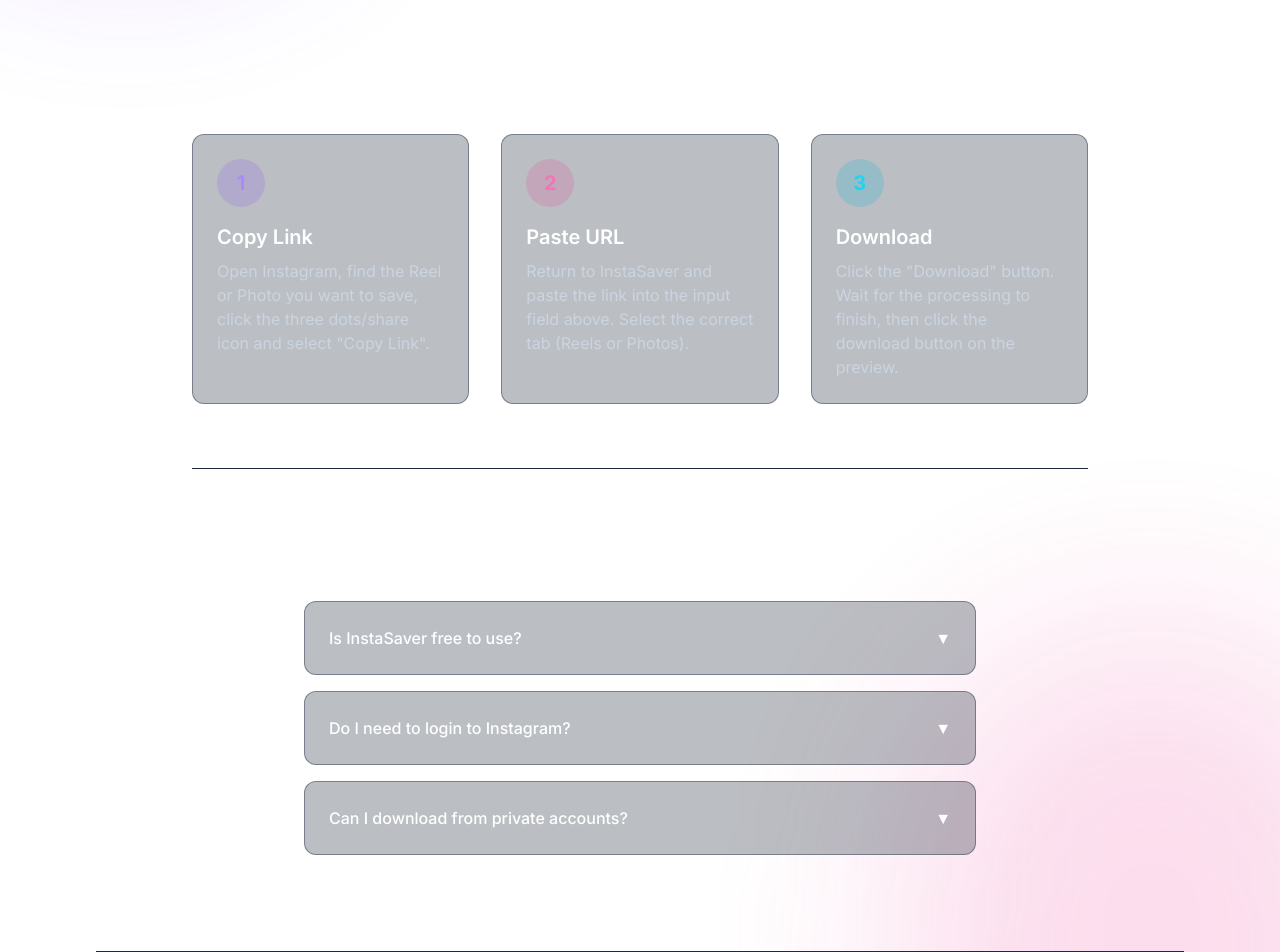
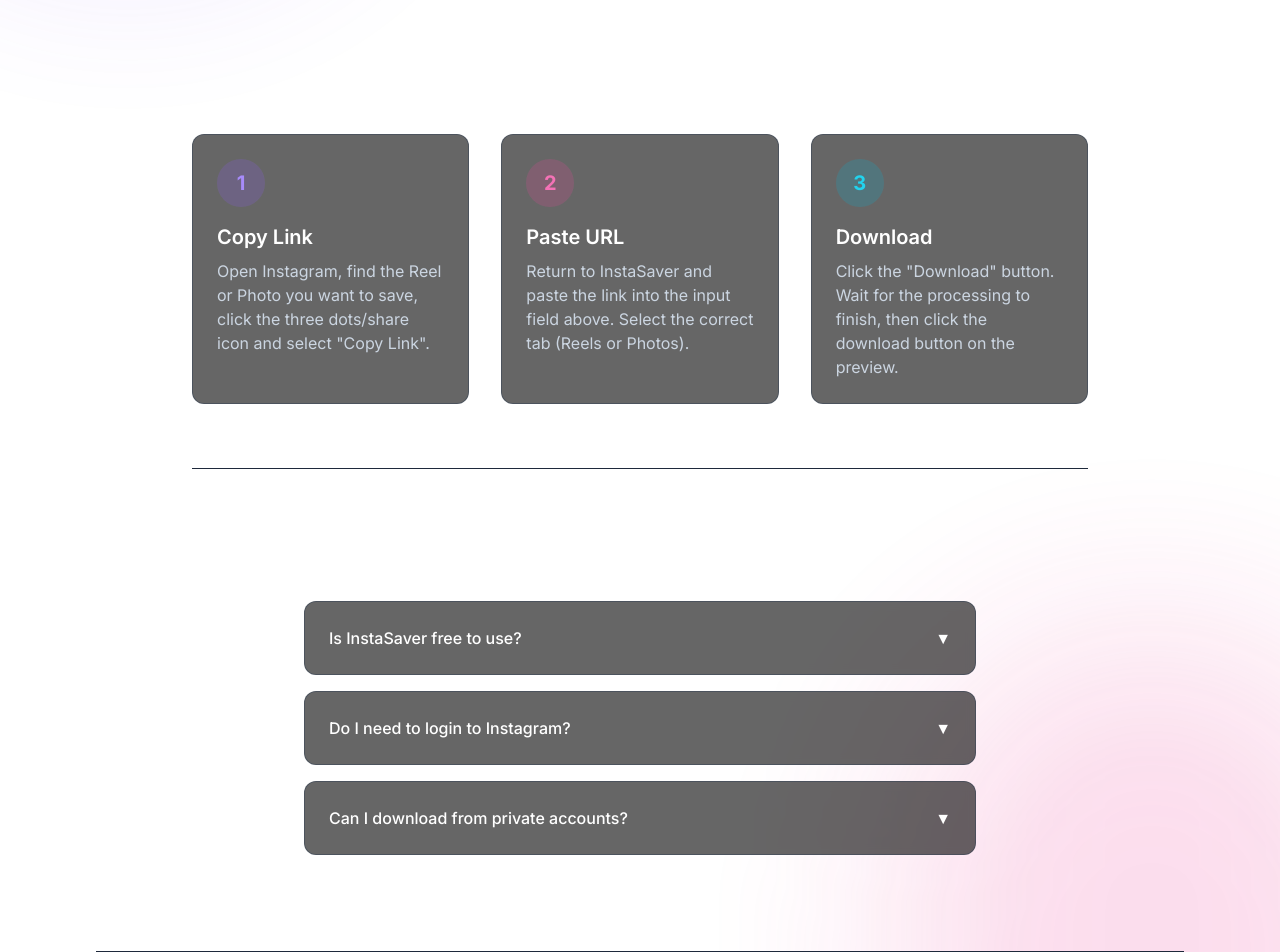
Before and after one commit to raghuvanshi01/InstagramReelDloader, a Next.js app: page / in a window 1280 px wide. Shown: the part 560-1512 px from the top of the page. Built offline with nearby package versions, Linux system fonts and the light colour scheme.

Commit message:
UI Polish: High Contrast Mode for better readability

```diff
--- a/app/globals.css
+++ b/app/globals.css
@@ -62,7 +62,7 @@
 }
 
 .glass-card {
-  background: rgba(255, 255, 255, 0.05);
+  background: rgba(0, 0, 0, 0.7);
   backdrop-filter: blur(10px);
   border: 1px solid rgba(255, 255, 255, 0.1);
   border-radius: 1rem;
--- a/app/page.js
+++ b/app/page.js
@@ -146,17 +146,17 @@
                 <h2 className="text-3xl font-bold text-white mb-8 text-center">How to Download Instagram Reels & Photos</h2>
 
                 <div className="grid md:grid-cols-3 gap-8 mb-16">
-                    <div className="bg-slate-800/30 p-6 rounded-xl border border-slate-700/50">
+                    <div className="bg-black/60 p-6 rounded-xl border border-slate-700/50 backdrop-blur-sm">
                         <div className="bg-violet-500/20 w-12 h-12 rounded-full flex items-center justify-center mb-4 text-violet-400 font-bold text-xl">1</div>
                         <h3 className="text-xl font-semibold text-white mb-2">Copy Link</h3>
                         <p>Open Instagram, find the Reel or Photo you want to save, click the three dots/share icon and select "Copy Link".</p>
                     </div>
-                    <div className="bg-slate-800/30 p-6 rounded-xl border border-slate-700/50">
+                    <div className="bg-black/60 p-6 rounded-xl border border-slate-700/50 backdrop-blur-sm">
                         <div className="bg-pink-500/20 w-12 h-12 rounded-full flex items-center justify-center mb-4 text-pink-400 font-bold text-xl">2</div>
                         <h3 className="text-xl font-semibold text-white mb-2">Paste URL</h3>
                         <p>Return to InstaSaver and paste the link into the input field above. Select the correct tab (Reels or Photos).</p>
                     </div>
-                    <div className="bg-slate-800/30 p-6 rounded-xl border border-slate-700/50">
+                    <div className="bg-black/60 p-6 rounded-xl border border-slate-700/50 backdrop-blur-sm">
                         <div className="bg-cyan-500/20 w-12 h-12 rounded-full flex items-center justify-center mb-4 text-cyan-400 font-bold text-xl">3</div>
                         <h3 className="text-xl font-semibold text-white mb-2">Download</h3>
                         <p>Click the "Download" button. Wait for the processing to finish, then click the download button on the preview.</p>
@@ -166,8 +166,8 @@
                 <div className="border-t border-slate-800 pt-16">
                     <h2 className="text-3xl font-bold text-white mb-8 text-center">Frequently Asked Questions</h2>
                     <div className="space-y-4 max-w-2xl mx-auto">
-                        <details className="group bg-slate-800/30 rounded-xl border border-slate-700/50 overflow-hidden">
-                            <summary className="flex justify-between items-center p-6 cursor-pointer font-medium text-white hover:bg-slate-800/50 transition">
+                        <details className="group bg-black/60 rounded-xl border border-slate-700/50 overflow-hidden backdrop-blur-sm">
+                            <summary className="flex justify-between items-center p-6 cursor-pointer font-medium text-white hover:bg-black/80 transition">
                                 Is InstaSaver free to use?
                                 <span className="transition group-open:rotate-180">▼</span>
                             </summary>
@@ -175,8 +175,8 @@
                                 Yes, InstaSaver is completely free to use. You can download as many Reels and Photos as you like without any cost.
                             </div>
                         </details>
-                        <details className="group bg-slate-800/30 rounded-xl border border-slate-700/50 overflow-hidden">
-                            <summary className="flex justify-between items-center p-6 cursor-pointer font-medium text-white hover:bg-slate-800/50 transition">
+                        <details className="group bg-black/60 rounded-xl border border-slate-700/50 overflow-hidden backdrop-blur-sm">
+                            <summary className="flex justify-between items-center p-6 cursor-pointer font-medium text-white hover:bg-black/80 transition">
                                 Do I need to login to Instagram?
                                 <span className="transition group-open:rotate-180">▼</span>
                             </summary>
@@ -184,8 +184,8 @@
                                 No, you do not need to log in to your Instagram account to use our downloader. Using a logged-in account is safer and more anonymous.
                             </div>
                         </details>
-                        <details className="group bg-slate-800/30 rounded-xl border border-slate-700/50 overflow-hidden">
-                            <summary className="flex justify-between items-center p-6 cursor-pointer font-medium text-white hover:bg-slate-800/50 transition">
+                        <details className="group bg-black/60 rounded-xl border border-slate-700/50 overflow-hidden backdrop-blur-sm">
+                            <summary className="flex justify-between items-center p-6 cursor-pointer font-medium text-white hover:bg-black/80 transition">
                                 Can I download from private accounts?
                                 <span className="transition group-open:rotate-180">▼</span>
                             </summary>
--- a/components/MediaPreview.jsx
+++ b/components/MediaPreview.jsx
@@ -13,7 +13,7 @@
 
             <div className={`grid gap-4 ${data.media.length > 1 ? 'grid-cols-2 md:grid-cols-3' : 'grid-cols-1 max-w-[300px] mx-auto'}`}>
                 {data.media.map((item, index) => (
-                    <div key={index} className="relative group bg-slate-800 rounded-lg overflow-hidden border border-slate-700 shadow-xl">
+                    <div key={index} className="relative group bg-black rounded-lg overflow-hidden border border-slate-700 shadow-xl">
                         {item.type === 'video' ? (
                             <div className="aspect-[9/16] relative">
                                 <video
```
